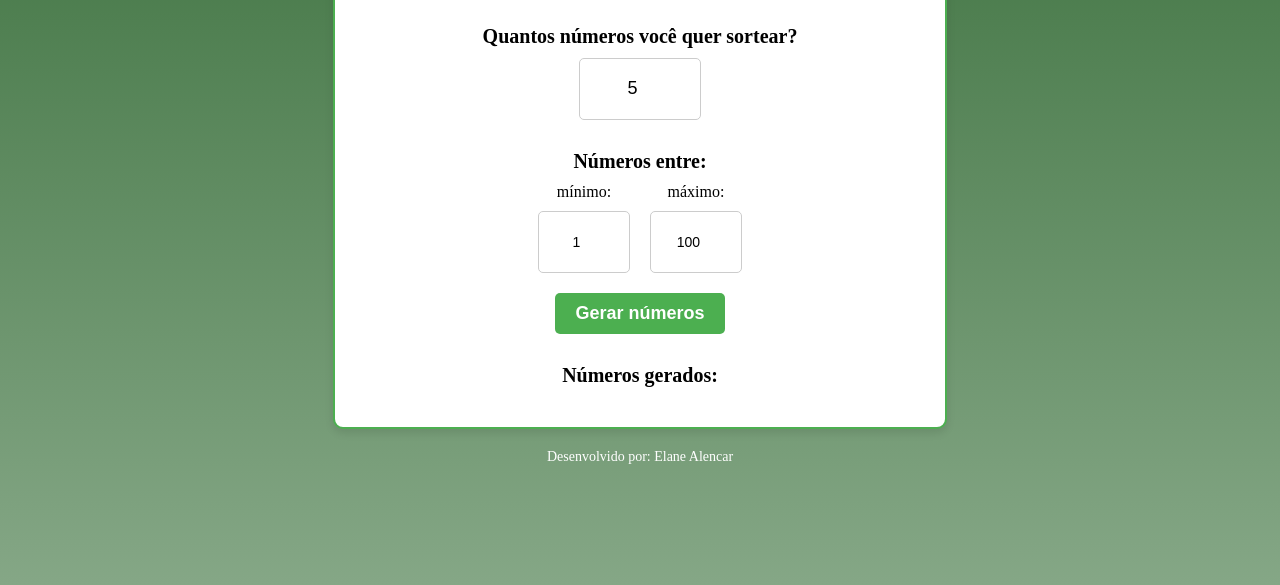
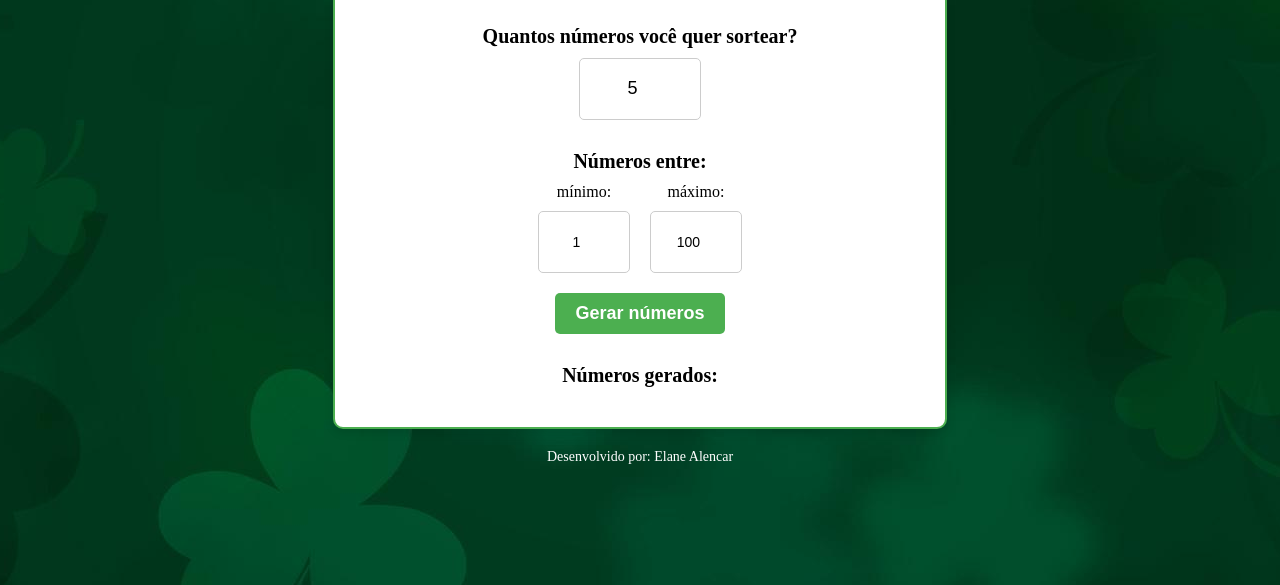
Before and after one commit to elanealencar/gerador-de-numeros-da-sorte, a plain HTML site: page index.html in a window 1280 px wide. Shown: the part 223-808 px from the top of the page. Drawn offline with Linux system fonts and the light colour scheme.

Commit message:
edit background

```diff
--- a/style.css
+++ b/style.css
@@ -8,8 +8,9 @@ body {
     align-items: center;
     font-style: "Roboto", "DM Sans", sans-serif;
     font-size: 20px;
-    background: linear-gradient(to bottom, #396f3b, #85a786);
-
+    background: url('./assets/bg.jpg');
+    background-position: center;
+    background-repeat: no-repeat;
 }
 
 .card {
```
Also changed, not shown: assets/bg.jpg (added), assets/gerador-numeros-da-sorte.png.
